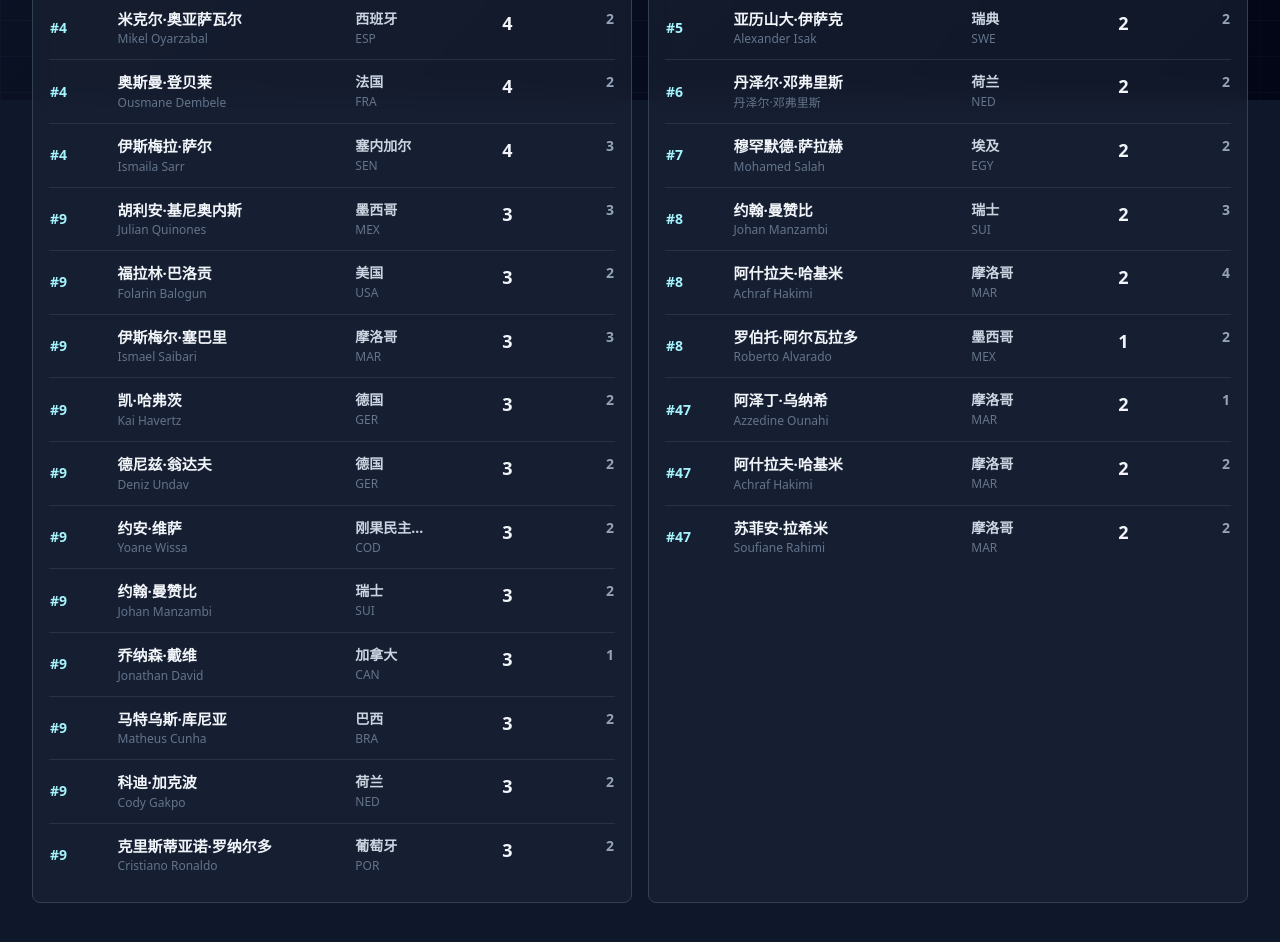
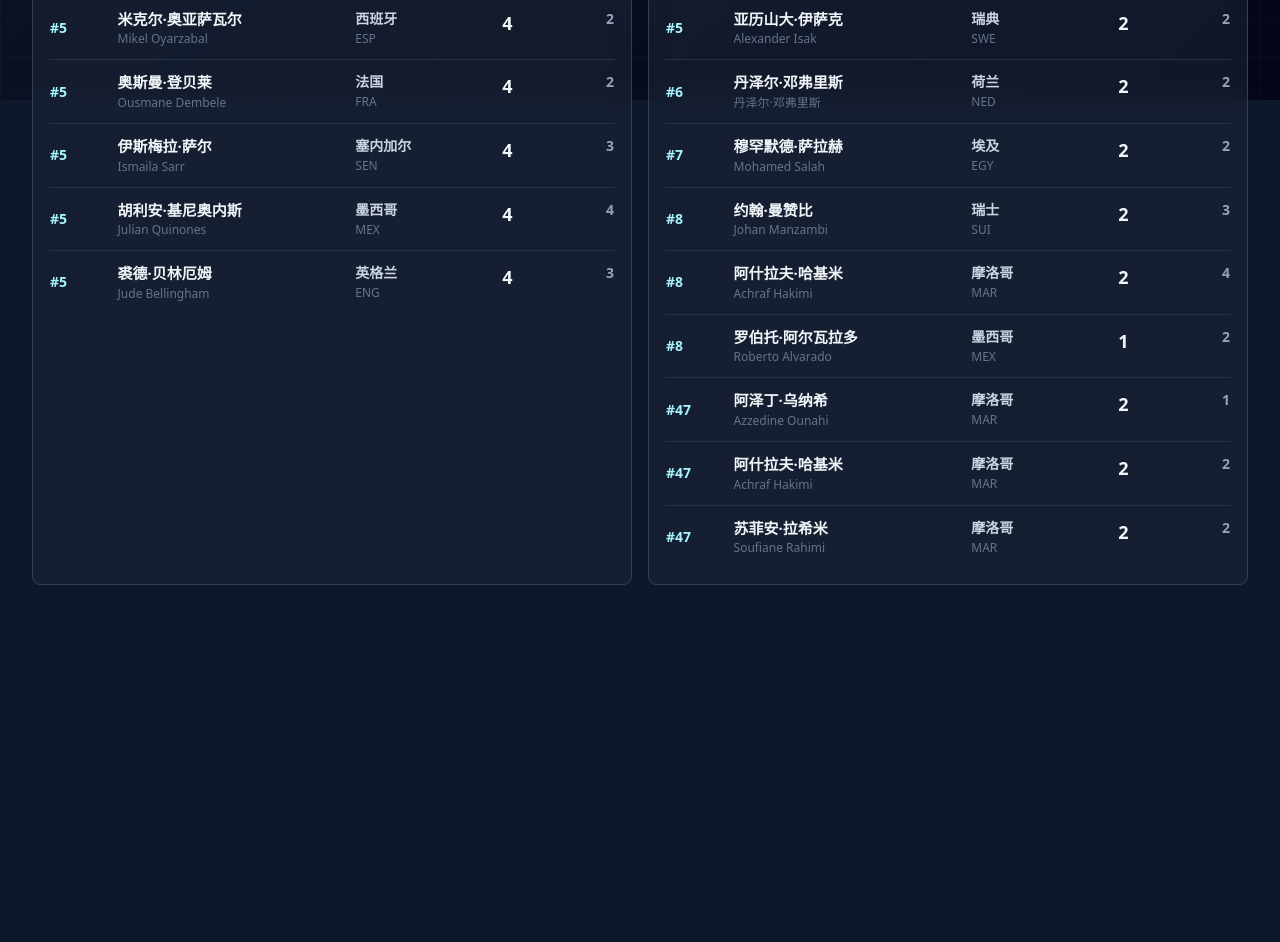
Before and after one commit to huayu2025ai-sketch/world-cup-26, a Next.js app: page /stats in a window 1280 px wide. Shown: the part 700-1642 px from the top of the page. After the commit the page ends 1349 px from the top, so only its background shows below. Built offline with nearby package versions, Linux system fonts and the light colour scheme.

Commit message:
Update World Cup results and stats

```diff
--- a/constants/scheduleData.ts
+++ b/constants/scheduleData.ts
@@ -555,7 +555,13 @@ const matchInputs: ScheduleMatchInput[] = [
     { player: "埃尔林·哈兰德", team: "挪威", minute: "89'", type: "goal" },
     { player: "内马尔", team: "巴西", minute: "90+10'", type: "penalty" },
   ] },
-  { id: 92, stage: "16强", date: "2026-07-05", localTime: "19:00", home: "32强胜者", away: "32强胜者", venue: "Estadio Azteca", city: "Mexico City" },
+  { id: 92, stage: "16强", date: "2026-07-05", localTime: "19:00", home: "英格兰", away: "墨西哥", venue: "Estadio Azteca", city: "Mexico City", homeScore: 3, awayScore: 2, goalScorers: [
+    { player: "裘德·贝林厄姆", team: "英格兰", minute: "36'", type: "goal" },
+    { player: "裘德·贝林厄姆", team: "英格兰", minute: "38'", type: "goal" },
+    { player: "胡利安·基尼奥内斯", team: "墨西哥", minute: "42'", type: "goal" },
+    { player: "哈里·凯恩", team: "英格兰", minute: "60'", type: "penalty" },
+    { player: "劳尔·希门尼斯", team: "墨西哥", minute: "69'", type: "penalty" },
+  ] },
   { id: 93, stage: "16强", date: "2026-07-06", localTime: "15:00", home: "32强胜者", away: "32强胜者", venue: "AT&T Stadium", city: "Arlington" },
   { id: 94, stage: "16强", date: "2026-07-06", localTime: "20:00", home: "32强胜者", away: "32强胜者", venue: "Lumen Field", city: "Seattle" },
   { id: 95, stage: "16强", date: "2026-07-07", localTime: "12:00", home: "32强胜者", away: "32强胜者", venue: "Mercedes-Benz Stadium", city: "Atlanta" },
--- a/constants/tournamentStats.ts
+++ b/constants/tournamentStats.ts
@@ -12,51 +12,51 @@ export const goalsRanking: PlayerStat[] = [
   { rank: 1, player: "基利安·姆巴佩", chineseName: "基利安·姆巴佩", team: "法国", teamCode: "FRA", value: 7, matches: 4 },
   { rank: 1, player: "埃尔林·哈兰德", chineseName: "埃尔林·哈兰德", team: "挪威", teamCode: "NOR", value: 7, matches: 4 },
   { rank: 1, player: "莱昂内尔·梅西", chineseName: "莱昂内尔·梅西", team: "阿根廷", teamCode: "ARG", value: 7, matches: 4 },
-  { rank: 4, player: "维尼修斯·儒尼奥尔", chineseName: "维尼修斯·儒尼奥尔", team: "巴西", teamCode: "BRA", value: 4, matches: 3 },
-  { rank: 4, player: "哈里·凯恩", chineseName: "哈里·凯恩", team: "英格兰", teamCode: "ENG", value: 4, matches: 3 },
-  { rank: 4, player: "米克尔·奥亚萨瓦尔", chineseName: "米克尔·奥亚萨瓦尔", team: "西班牙", teamCode: "ESP", value: 4, matches: 2 },
-  { rank: 4, player: "奥斯曼·登贝莱", chineseName: "奥斯曼·登贝莱", team: "法国", teamCode: "FRA", value: 4, matches: 2 },
-  { rank: 4, player: "伊斯梅拉·萨尔", chineseName: "伊斯梅拉·萨尔", team: "塞内加尔", teamCode: "SEN", value: 4, matches: 3 },
-  { rank: 9, player: "胡利安·基尼奥内斯", chineseName: "胡利安·基尼奥内斯", team: "墨西哥", teamCode: "MEX", value: 3, matches: 3 },
-  { rank: 9, player: "福拉林·巴洛贡", chineseName: "福拉林·巴洛贡", team: "美国", teamCode: "USA", value: 3, matches: 2 },
-  { rank: 9, player: "伊斯梅尔·塞巴里", chineseName: "伊斯梅尔·塞巴里", team: "摩洛哥", teamCode: "MAR", value: 3, matches: 3 },
-  { rank: 9, player: "凯·哈弗茨", chineseName: "凯·哈弗茨", team: "德国", teamCode: "GER", value: 3, matches: 2 },
-  { rank: 9, player: "德尼兹·翁达夫", chineseName: "德尼兹·翁达夫", team: "德国", teamCode: "GER", value: 3, matches: 2 },
-  { rank: 9, player: "约安·维萨", chineseName: "约安·维萨", team: "刚果民主共和国", teamCode: "COD", value: 3, matches: 2 },
-  { rank: 9, player: "约翰·曼赞比", chineseName: "约翰·曼赞比", team: "瑞士", teamCode: "SUI", value: 3, matches: 2 },
-  { rank: 9, player: "乔纳森·戴维", chineseName: "乔纳森·戴维", team: "加拿大", teamCode: "CAN", value: 3, matches: 1 },
-  { rank: 9, player: "马特乌斯·库尼亚", chineseName: "马特乌斯·库尼亚", team: "巴西", teamCode: "BRA", value: 3, matches: 2 },
-  { rank: 9, player: "科迪·加克波", chineseName: "科迪·加克波", team: "荷兰", teamCode: "NED", value: 3, matches: 2 },
-  { rank: 9, player: "克里斯蒂亚诺·罗纳尔多", chineseName: "克里斯蒂亚诺·罗纳尔多", team: "葡萄牙", teamCode: "POR", value: 3, matches: 2 },
-  { rank: 20, player: "劳尔·希门尼斯", chineseName: "劳尔·希门尼斯", team: "墨西哥", teamCode: "MEX", value: 2, matches: 2 },
-  { rank: 20, player: "赛尔·拉林", chineseName: "赛尔·拉林", team: "加拿大", teamCode: "CAN", value: 2, matches: 2 },
-  { rank: 20, player: "布雷尔·恩博洛", chineseName: "布雷尔·恩博洛", team: "瑞士", teamCode: "SUI", value: 2, matches: 2 },
-  { rank: 20, player: "克里森西奥·萨默维尔", chineseName: "克里森西奥·萨默维尔", team: "荷兰", teamCode: "NED", value: 2, matches: 2 },
-  { rank: 20, player: "镰田大地", chineseName: "镰田大地", team: "日本", teamCode: "JPN", value: 2, matches: 2 },
-  { rank: 20, player: "阿马德·迪亚洛", chineseName: "阿马德·迪亚洛", team: "科特迪瓦", teamCode: "CIV", value: 2, matches: 2 },
-  { rank: 20, player: "亚辛·阿亚里", chineseName: "亚辛·阿亚里", team: "瑞典", teamCode: "SWE", value: 2, matches: 1 },
-  { rank: 20, player: "埃马姆·阿舒尔", chineseName: "埃马姆·阿舒尔", team: "埃及", teamCode: "EGY", value: 2, matches: 2 },
-  { rank: 20, player: "马克西·阿劳霍", chineseName: "马克西·阿劳霍", team: "乌拉圭", teamCode: "URU", value: 2, matches: 2 },
-  { rank: 20, player: "伊莱·贾斯特", chineseName: "伊莱·贾斯特", team: "新西兰", teamCode: "NZL", value: 2, matches: 1 },
-  { rank: 20, player: "拉明·雷扎伊安", chineseName: "拉明·雷扎伊安", team: "伊朗", teamCode: "IRN", value: 2, matches: 2 },
-  { rank: 20, player: "布拉德利·巴尔科拉", chineseName: "布拉德利·巴尔科拉", team: "法国", teamCode: "FRA", value: 2, matches: 2 },
-  { rank: 20, player: "马尔科·阿瑙托维奇", chineseName: "马尔科·阿瑙托维奇", team: "奥地利", teamCode: "AUT", value: 2, matches: 2 },
-  { rank: 20, player: "穆萨·阿尔塔马里", chineseName: "穆萨·阿尔塔马里", team: "约旦", teamCode: "JOR", value: 2, matches: 2 },
-  { rank: 20, player: "裘德·贝林厄姆", chineseName: "裘德·贝林厄姆", team: "英格兰", teamCode: "ENG", value: 2, matches: 2 },
-  { rank: 20, player: "丹尼尔·穆尼奥斯", chineseName: "丹尼尔·穆尼奥斯", team: "哥伦比亚", teamCode: "COL", value: 2, matches: 2 },
-  { rank: 20, player: "鲁本·巴尔加斯", chineseName: "鲁本·巴尔加斯", team: "瑞士", teamCode: "SUI", value: 2, matches: 2 },
-  { rank: 20, player: "埃尔明·马赫米奇", chineseName: "埃尔明·马赫米奇", team: "波黑", teamCode: "BIH", value: 2, matches: 2 },
-  { rank: 20, player: "布赖恩·布罗贝", chineseName: "布赖恩·布罗贝", team: "荷兰", teamCode: "NED", value: 2, matches: 1 },
-  { rank: 20, player: "安东尼·埃兰加", chineseName: "安东尼·埃兰加", team: "瑞典", teamCode: "SWE", value: 2, matches: 2 },
-  { rank: 20, player: "上田绮世", chineseName: "上田绮世", team: "日本", teamCode: "JPN", value: 2, matches: 1 },
-  { rank: 20, player: "苏菲安·拉希米", chineseName: "苏菲安·拉希米", team: "摩洛哥", teamCode: "MAR", value: 2, matches: 2 },
-  { rank: 20, player: "尼古拉·佩佩", chineseName: "尼古拉·佩佩", team: "科特迪瓦", teamCode: "CIV", value: 2, matches: 1 },
-  { rank: 20, player: "哈比卜·迪亚拉", chineseName: "哈比卜·迪亚拉", team: "塞内加尔", teamCode: "SEN", value: 2, matches: 2 },
-  { rank: 20, player: "莱安德罗·特罗萨德", chineseName: "莱安德罗·特罗萨德", team: "比利时", teamCode: "BEL", value: 2, matches: 1 },
-  { rank: 20, player: "罗梅卢·卢卡库", chineseName: "罗梅卢·卢卡库", team: "比利时", teamCode: "BEL", value: 2, matches: 2 },
-  { rank: 20, player: "里亚德·马赫雷斯", chineseName: "里亚德·马赫雷斯", team: "阿尔及利亚", teamCode: "ALG", value: 2, matches: 1 },
-  { rank: 20, player: "尤里·蒂勒曼斯", chineseName: "尤里·蒂勒曼斯", team: "比利时", teamCode: "BEL", value: 2, matches: 1 },
-  { rank: 20, player: "阿泽丁·乌纳希", chineseName: "阿泽丁·乌纳希", team: "摩洛哥", teamCode: "MAR", value: 2, matches: 1 },
+  { rank: 4, player: "哈里·凯恩", chineseName: "哈里·凯恩", team: "英格兰", teamCode: "ENG", value: 5, matches: 4 },
+  { rank: 5, player: "维尼修斯·儒尼奥尔", chineseName: "维尼修斯·儒尼奥尔", team: "巴西", teamCode: "BRA", value: 4, matches: 3 },
+  { rank: 5, player: "米克尔·奥亚萨瓦尔", chineseName: "米克尔·奥亚萨瓦尔", team: "西班牙", teamCode: "ESP", value: 4, matches: 2 },
+  { rank: 5, player: "奥斯曼·登贝莱", chineseName: "奥斯曼·登贝莱", team: "法国", teamCode: "FRA", value: 4, matches: 2 },
+  { rank: 5, player: "伊斯梅拉·萨尔", chineseName: "伊斯梅拉·萨尔", team: "塞内加尔", teamCode: "SEN", value: 4, matches: 3 },
+  { rank: 5, player: "胡利安·基尼奥内斯", chineseName: "胡利安·基尼奥内斯", team: "墨西哥", teamCode: "MEX", value: 4, matches: 4 },
+  { rank: 5, player: "裘德·贝林厄姆", chineseName: "裘德·贝林厄姆", team: "英格兰", teamCode: "ENG", value: 4, matches: 3 },
+  { rank: 11, player: "福拉林·巴洛贡", chineseName: "福拉林·巴洛贡", team: "美国", teamCode: "USA", value: 3, matches: 2 },
+  { rank: 11, player: "伊斯梅尔·塞巴里", chineseName: "伊斯梅尔·塞巴里", team: "摩洛哥", teamCode: "MAR", value: 3, matches: 3 },
+  { rank: 11, player: "凯·哈弗茨", chineseName: "凯·哈弗茨", team: "德国", teamCode: "GER", value: 3, matches: 2 },
+  { rank: 11, player: "德尼兹·翁达夫", chineseName: "德尼兹·翁达夫", team: "德国", teamCode: "GER", value: 3, matches: 2 },
+  { rank: 11, player: "约安·维萨", chineseName: "约安·维萨", team: "刚果民主共和国", teamCode: "COD", value: 3, matches: 2 },
+  { rank: 11, player: "约翰·曼赞比", chineseName: "约翰·曼赞比", team: "瑞士", teamCode: "SUI", value: 3, matches: 2 },
+  { rank: 11, player: "乔纳森·戴维", chineseName: "乔纳森·戴维", team: "加拿大", teamCode: "CAN", value: 3, matches: 1 },
+  { rank: 11, player: "马特乌斯·库尼亚", chineseName: "马特乌斯·库尼亚", team: "巴西", teamCode: "BRA", value: 3, matches: 2 },
+  { rank: 11, player: "科迪·加克波", chineseName: "科迪·加克波", team: "荷兰", teamCode: "NED", value: 3, matches: 2 },
+  { rank: 11, player: "克里斯蒂亚诺·罗纳尔多", chineseName: "克里斯蒂亚诺·罗纳尔多", team: "葡萄牙", teamCode: "POR", value: 3, matches: 2 },
+  { rank: 11, player: "劳尔·希门尼斯", chineseName: "劳尔·希门尼斯", team: "墨西哥", teamCode: "MEX", value: 3, matches: 3 },
+  { rank: 22, player: "赛尔·拉林", chineseName: "赛尔·拉林", team: "加拿大", teamCode: "CAN", value: 2, matches: 2 },
+  { rank: 22, player: "布雷尔·恩博洛", chineseName: "布雷尔·恩博洛", team: "瑞士", teamCode: "SUI", value: 2, matches: 2 },
+  { rank: 22, player: "克里森西奥·萨默维尔", chineseName: "克里森西奥·萨默维尔", team: "荷兰", teamCode: "NED", value: 2, matches: 2 },
+  { rank: 22, player: "镰田大地", chineseName: "镰田大地", team: "日本", teamCode: "JPN", value: 2, matches: 2 },
+  { rank: 22, player: "阿马德·迪亚洛", chineseName: "阿马德·迪亚洛", team: "科特迪瓦", teamCode: "CIV", value: 2, matches: 2 },
+  { rank: 22, player: "亚辛·阿亚里", chineseName: "亚辛·阿亚里", team: "瑞典", teamCode: "SWE", value: 2, matches: 1 },
+  { rank: 22, player: "埃马姆·阿舒尔", chineseName: "埃马姆·阿舒尔", team: "埃及", teamCode: "EGY", value: 2, matches: 2 },
+  { rank: 22, player: "马克西·阿劳霍", chineseName: "马克西·阿劳霍", team: "乌拉圭", teamCode: "URU", value: 2, matches: 2 },
+  { rank: 22, player: "伊莱·贾斯特", chineseName: "伊莱·贾斯特", team: "新西兰", teamCode: "NZL", value: 2, matches: 1 },
+  { rank: 22, player: "拉明·雷扎伊安", chineseName: "拉明·雷扎伊安", team: "伊朗", teamCode: "IRN", value: 2, matches: 2 },
+  { rank: 22, player: "布拉德利·巴尔科拉", chineseName: "布拉德利·巴尔科拉", team: "法国", teamCode: "FRA", value: 2, matches: 2 },
+  { rank: 22, player: "马尔科·阿瑙托维奇", chineseName: "马尔科·阿瑙托维奇", team: "奥地利", teamCode: "AUT", value: 2, matches: 2 },
+  { rank: 22, player: "穆萨·阿尔塔马里", chineseName: "穆萨·阿尔塔马里", team: "约旦", teamCode: "JOR", value: 2, matches: 2 },
+  { rank: 22, player: "丹尼尔·穆尼奥斯", chineseName: "丹尼尔·穆尼奥斯", team: "哥伦比亚", teamCode: "COL", value: 2, matches: 2 },
+  { rank: 22, player: "鲁本·巴尔加斯", chineseName: "鲁本·巴尔加斯", team: "瑞士", teamCode: "SUI", value: 2, matches: 2 },
+  { rank: 22, player: "埃尔明·马赫米奇", chineseName: "埃尔明·马赫米奇", team: "波黑", teamCode: "BIH", value: 2, matches: 2 },
+  { rank: 22, player: "布赖恩·布罗贝", chineseName: "布赖恩·布罗贝", team: "荷兰", teamCode: "NED", value: 2, matches: 1 },
+  { rank: 22, player: "安东尼·埃兰加", chineseName: "安东尼·埃兰加", team: "瑞典", teamCode: "SWE", value: 2, matches: 2 },
+  { rank: 22, player: "上田绮世", chineseName: "上田绮世", team: "日本", teamCode: "JPN", value: 2, matches: 1 },
+  { rank: 22, player: "苏菲安·拉希米", chineseName: "苏菲安·拉希米", team: "摩洛哥", teamCode: "MAR", value: 2, matches: 2 },
+  { rank: 22, player: "尼古拉·佩佩", chineseName: "尼古拉·佩佩", team: "科特迪瓦", teamCode: "CIV", value: 2, matches: 1 },
+  { rank: 22, player: "哈比卜·迪亚拉", chineseName: "哈比卜·迪亚拉", team: "塞内加尔", teamCode: "SEN", value: 2, matches: 2 },
+  { rank: 22, player: "莱安德罗·特罗萨德", chineseName: "莱安德罗·特罗萨德", team: "比利时", teamCode: "BEL", value: 2, matches: 1 },
+  { rank: 22, player: "罗梅卢·卢卡库", chineseName: "罗梅卢·卢卡库", team: "比利时", teamCode: "BEL", value: 2, matches: 2 },
+  { rank: 22, player: "里亚德·马赫雷斯", chineseName: "里亚德·马赫雷斯", team: "阿尔及利亚", teamCode: "ALG", value: 2, matches: 1 },
+  { rank: 22, player: "尤里·蒂勒曼斯", chineseName: "尤里·蒂勒曼斯", team: "比利时", teamCode: "BEL", value: 2, matches: 1 },
+  { rank: 22, player: "阿泽丁·乌纳希", chineseName: "阿泽丁·乌纳希", team: "摩洛哥", teamCode: "MAR", value: 2, matches: 1 },
   { rank: 49, player: "拉迪斯拉夫·克雷伊奇", chineseName: "拉迪斯拉夫·克雷伊奇", team: "捷克", teamCode: "CZE", value: 1, matches: 1 },
   { rank: 49, player: "黄仁范", chineseName: "黄仁范", team: "韩国", teamCode: "KOR", value: 1, matches: 1 },
   { rank: 49, player: "吴贤揆", chineseName: "吴贤揆", team: "韩国", teamCode: "KOR", value: 1, matches: 1 },
@@ -254,6 +254,6 @@ export const assistsRanking: PlayerStat[] = [
 
 
 export const statsNotice = {
-  title: "16强首场赛果更新",
-  body: "已按最新完赛比赛补入巴西 1-2 挪威，并同步更新进球榜和总览说明。"
+  title: "16强第92场赛果更新",
+  body: "已按最新完赛比赛补入英格兰 3-2 墨西哥，并同步更新进球榜和总览说明。"
 };
```
Also changed, not shown: constants/worldcupData.ts (+10 -0 lines).
